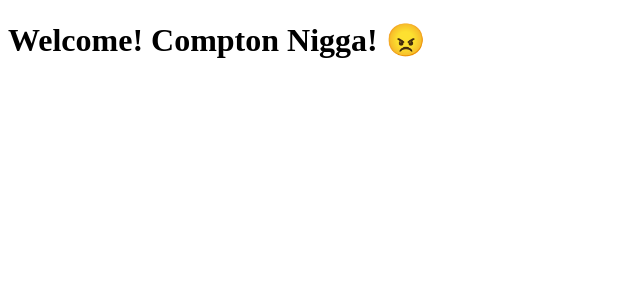
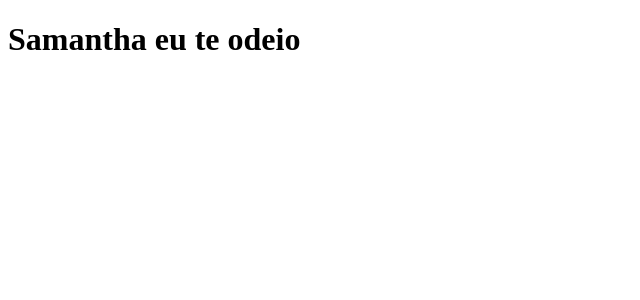
Before and after one commit to yulocode/clone-tabnews, a Next.js app: page / in a window 1280 px wide. Shown: the top 300 px of the page, without its empty margins (0-640 px from the left). Built offline with nearby package versions, Linux system fonts and the light colour scheme.

Commit message:
new mensage

```diff
--- a/pages/index.js
+++ b/pages/index.js
@@ -1,5 +1,5 @@
 function Home(){
-    return <h1>Welcome! Compton Nigga! 😠</h1>
+    return <h1>Samantha eu te odeio</h1>
 }
 
 
```
